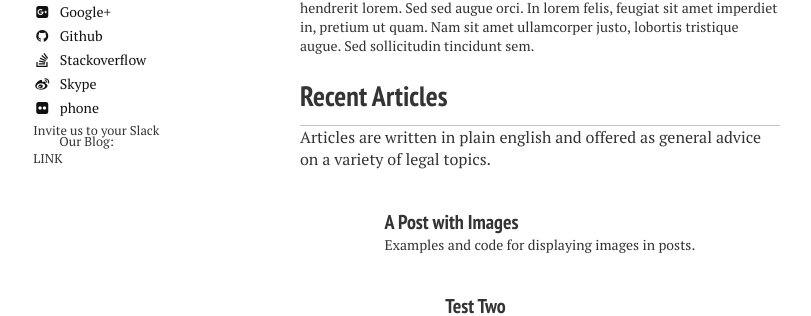
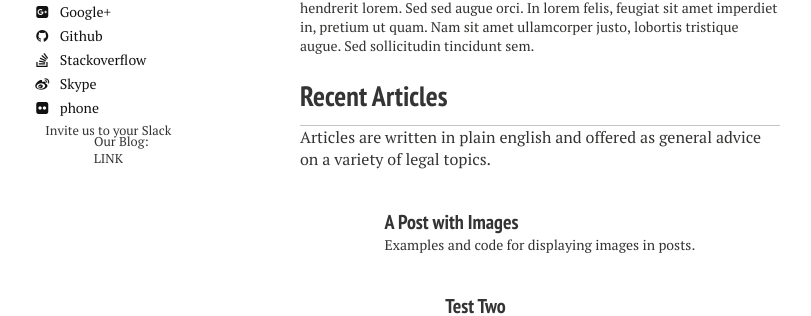
Before and after one commit to nerdyfergy/blg-site-mm3, a Jekyll site: the page built from index.md, in a window 1280 px wide. Shown: the part 908-1224 px from the top of the page, without its empty margins (20-831 px from the left). Built offline with Jekyll 4.4.1, drawn with Linux system fonts in a browser that asks for light colours; nearby versions of some CDN libraries.

Commit message:
Update elements.scss

```diff
--- a/_sass/elements.scss
+++ b/_sass/elements.scss
@@ -169,7 +169,5 @@ svg:not(:root) {
 		*/
 .article-author-side .normal-text P {
 	font-style: normal !important;
-}
-.article-author-side .normal-text P .center-text {
 	text-align: center;
 }
```
